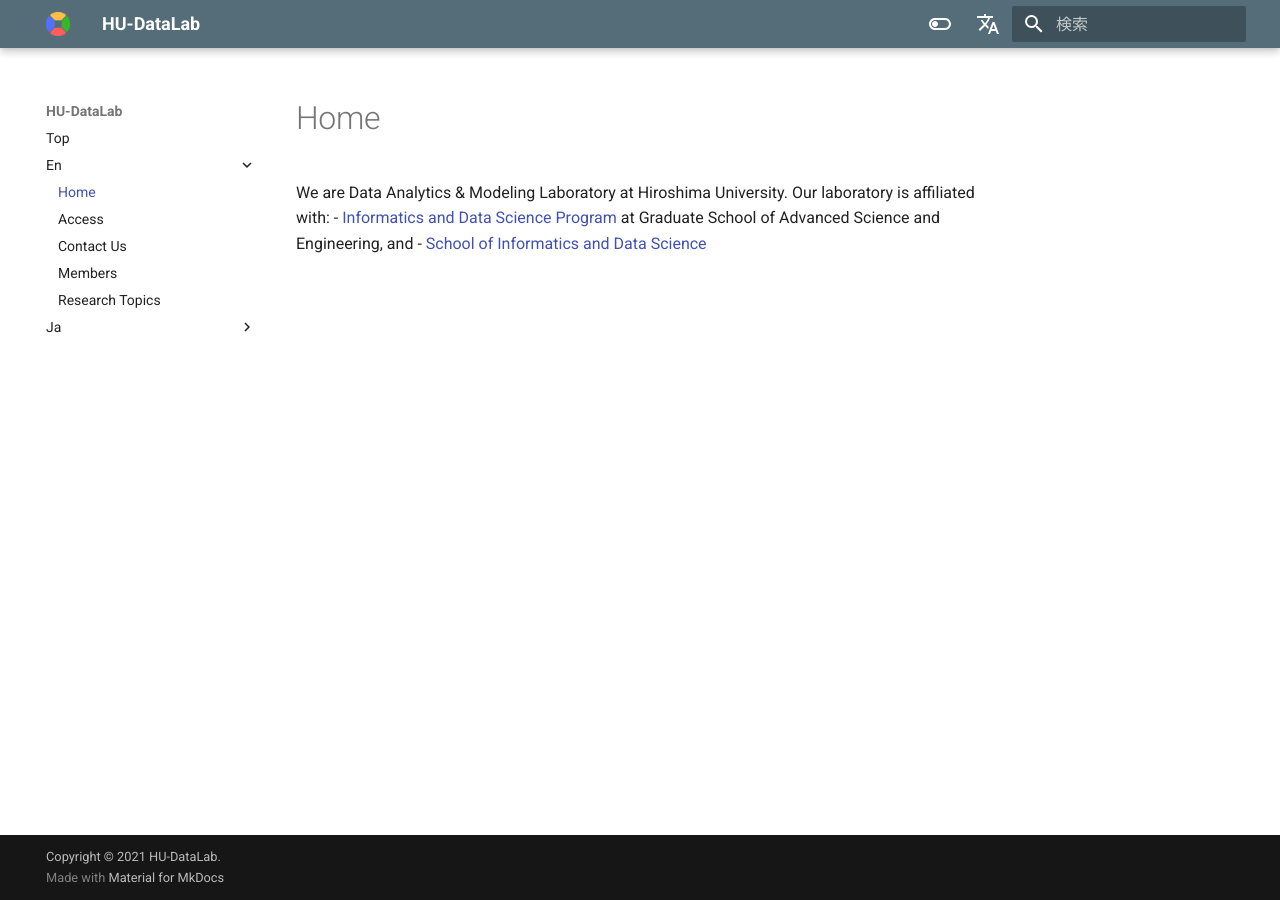
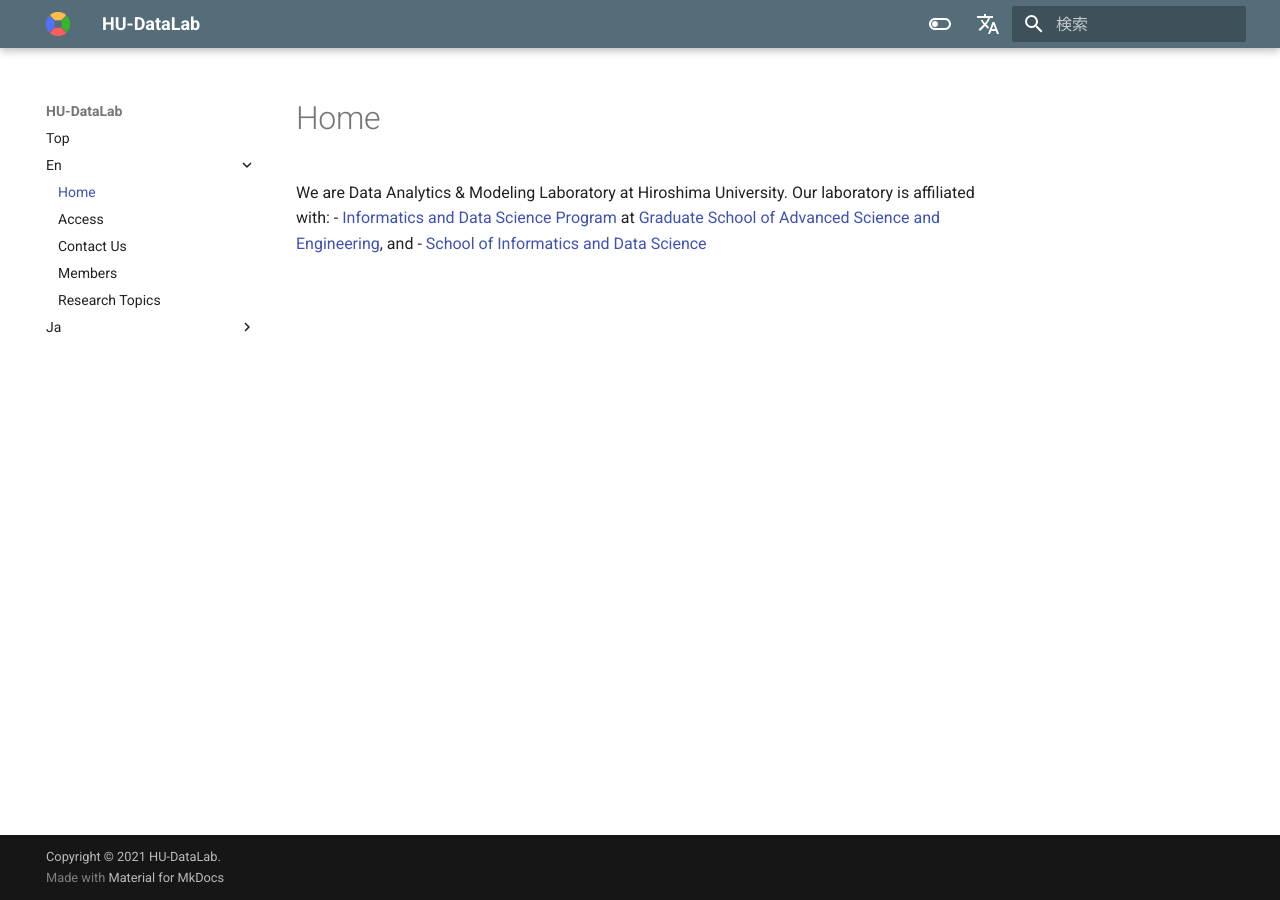
Before and after one commit to lpifj-a/hu-datalab.github.io, an MkDocs documentation site: the page built from docs/en/index.md, in a window 1280 px wide. Built offline with MkDocs 1.6.1 and Material for MkDocs 9.7.7, drawn with Linux system fonts in a browser that asks for light colours; comment, search, counter and statistics services are not loaded; part of the change alters nothing that is shown.

```diff
--- a/docs/en/index.md
+++ b/docs/en/index.md
@@ -2,5 +2,5 @@
 
 We are Data Analytics & Modeling Laboratory at Hiroshima University.
 Our laboratory is affiliated with:
-- [Informatics and Data Science Program](https://www.hiroshima-u.ac.jp/en/adse/staff/informatics-and-data-science) at Graduate School of Advanced Science and Engineering, and
+- [Informatics and Data Science Program](https://www.hiroshima-u.ac.jp/en/adse/staff/informatics-and-data-science) at [Graduate School of Advanced Science and Engineering](https://www.hiroshima-u.ac.jp/en/adse), and
 - [School of Informatics and Data Science](https://www.hiroshima-u.ac.jp/en/ids)
```
